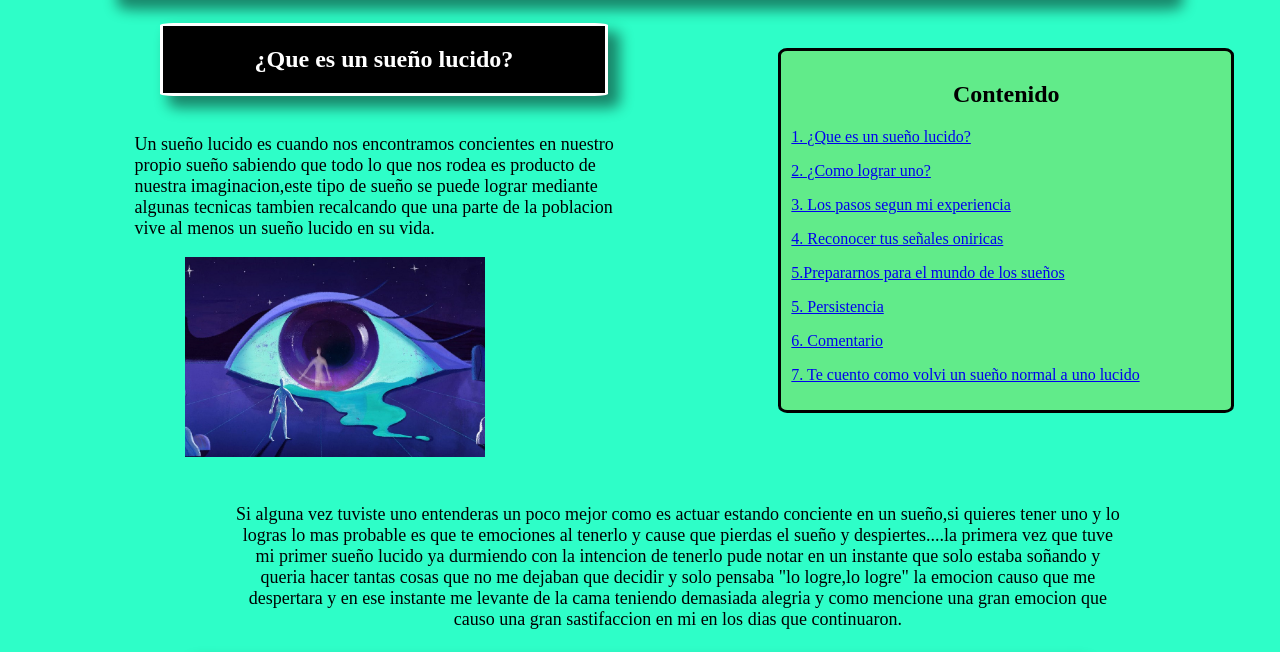
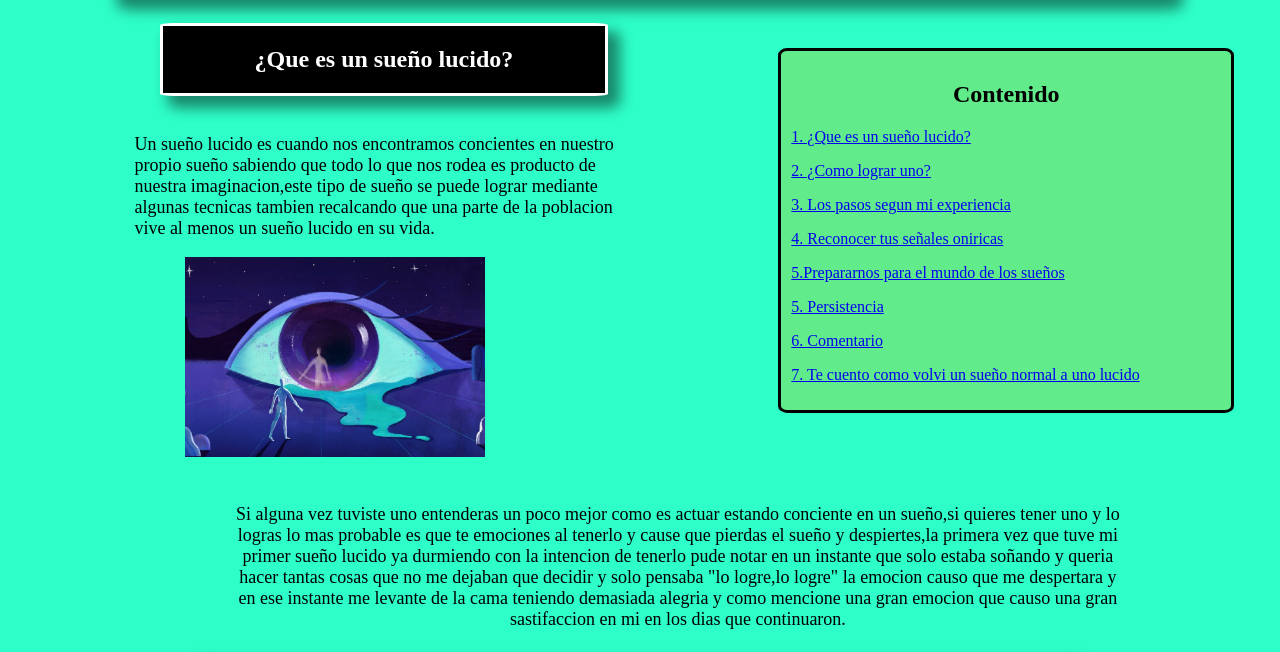
Before and after one commit to oliuwu/LosSue-osLucidos, a plain HTML site: page index.html in a window 1280 px wide. Shown: the part 111-763 px from the top of the page. Drawn offline with Linux system fonts and the light colour scheme; a script that the page names is missing.

Commit message:
Update index.html

```diff
--- a/index.html
+++ b/index.html
@@ -151,7 +151,7 @@
             <p>
                 Si alguna vez tuviste uno entenderas un poco mejor como es actuar estando conciente
                 en un sueño,si quieres tener uno y lo logras lo mas probable es que te emociones al tenerlo
-                y cause que pierdas el sueño y despiertes....la primera vez que tuve mi primer sueño lucido
+                y cause que pierdas el sueño y despiertes,la primera vez que tuve mi primer sueño lucido
                 ya durmiendo con la intencion de tenerlo pude notar en un instante que solo estaba soñando
                 y queria hacer tantas cosas que no me dejaban que decidir y solo pensaba "lo logre,lo logre"
                 la emocion causo que me despertara y en ese instante me levante de la cama teniendo demasiada
```
